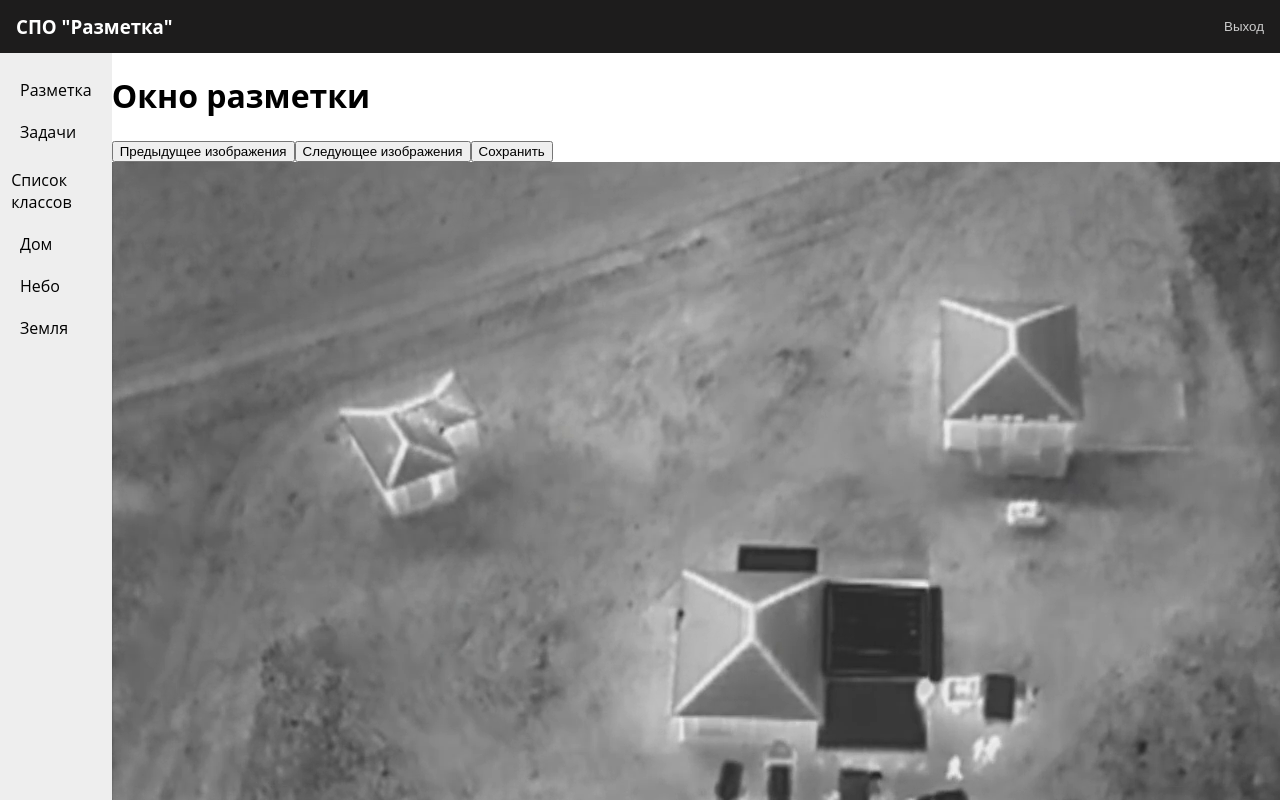
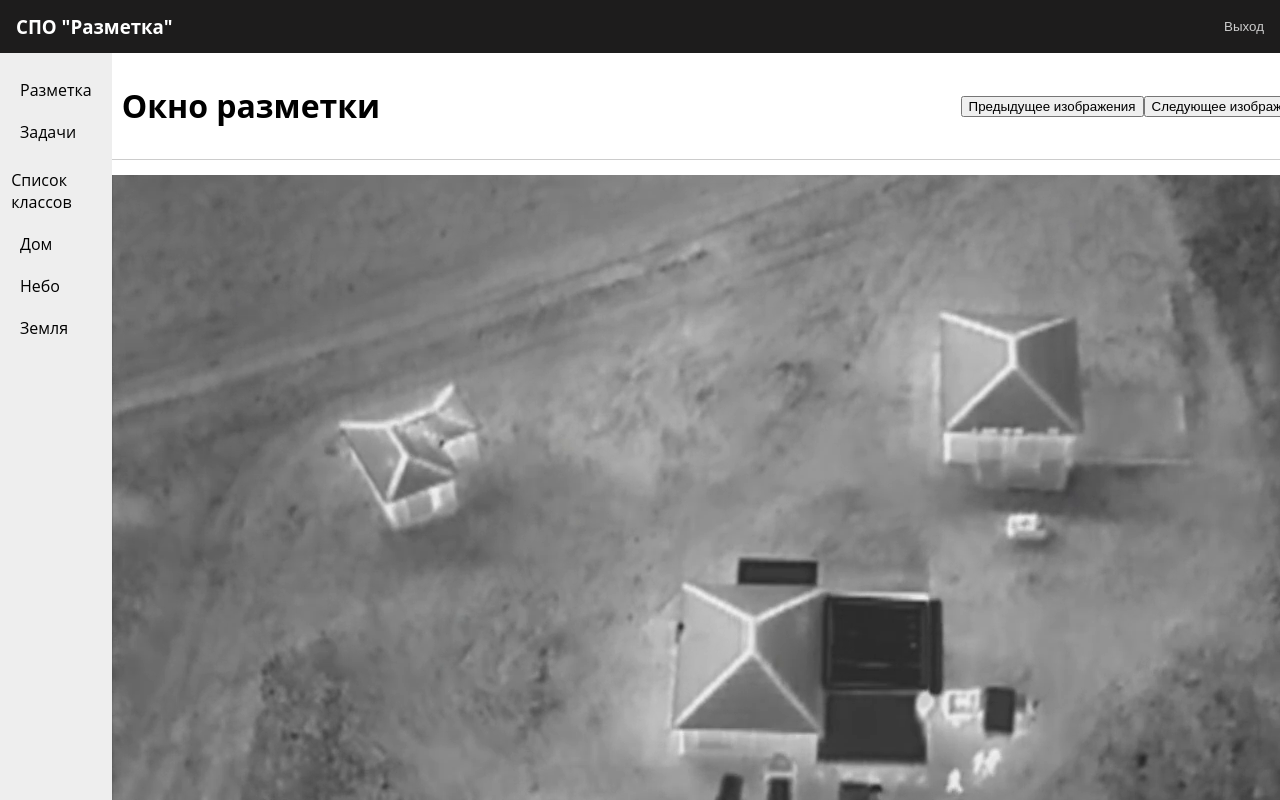
Before and after one commit to lensroman/react-crud, a React (Create React App) app: page / in a window 1280 px wide. Shown: the top 800 px of the page. Built offline with nearby package versions, Linux system fonts and the light colour scheme.

Commit message:
Markup container. Image without logic.

```diff
--- a/src/App.js
+++ b/src/App.js
@@ -10,7 +10,6 @@ const App = () => {
   return (
     <div className="App">
       <Layout>
-          <SidePanel />
           <Markup />
       </Layout>
     </div>
--- a/src/components/Canvas/Canvas.js
+++ b/src/components/Canvas/Canvas.js
@@ -1,13 +1,12 @@
 import React from "react";
-import Markup from "../../containers/Markup/Markup";
+
+import image from "../../assets/image.png";
 
 const Canvas = props => {
 
     return (
         <div>
-            <Markup>
-
-            </Markup>
+            <img src={image} alt="For markup" />
         </div>
     );
 };
--- /dev/null
+++ b/src/components/markupHeader/MarkupHeader.js
@@ -0,0 +1,21 @@
+import React from "react";
+
+import classes from './markupHeader.module.scss';
+
+const MarkupHeader = props => {
+
+    return (
+        <div className={classes.markupHeader}>
+            <div>
+                <h1>Окно разметки</h1>
+            </div>
+            <div>
+                <button>Предыдущее изображения</button>
+                <button>Следующее изображения</button>
+                <button>Сохранить</button>
+            </div>
+        </div>
+    )
+};
+
+export default MarkupHeader;
--- /dev/null
+++ b/src/components/markupHeader/markupHeader.module.scss
@@ -0,0 +1,9 @@
+.markupHeader {
+  width: 100%;
+  display: flex;
+  justify-content: space-between;
+  align-items: center;
+  border-bottom: 1px solid #ccc;
+  margin-bottom: 15px;
+  padding: 10px;
+}
--- a/src/containers/Markup/Markup.js
+++ b/src/containers/Markup/Markup.js
@@ -1,19 +1,14 @@
 import React from "react";
 
-import image from '../../assets/image.png';
+import MarkupHeader from "../../components/markupHeader/MarkupHeader";
+import Canvas from "../../components/Canvas/Canvas";
 
 const Markup = props => {
 
     return (
         <div>
-            <div>
-                <h1>Окно разметки</h1>
-                <button>Предыдущее изображения</button>
-                <button>Следующее изображения</button>
-                <button>Сохранить</button>
-            </div>
-
-            <img src={image} alt=""/>
+            <MarkupHeader />
+            <Canvas />
         </div>
     )
 };
--- a/src/hoc/Layout/Layout.js
+++ b/src/hoc/Layout/Layout.js
@@ -1,6 +1,7 @@
 import React, { Fragment } from "react";
 
 import classes from './Layout.module.scss';
+import SidePanel from "../../components/SidePanel/SidePanel";
 
 const Layout = props => {
 
@@ -10,9 +11,12 @@ const Layout = props => {
                 <h3>СПО "Разметка"</h3>
                 <button className={classes.exitButton}>Выход</button>
             </header>
-            <main>
-                {props.children}
-            </main>
+            <div className={classes.content}>
+                <SidePanel />
+                <main>
+                    {props.children}
+                </main>
+            </div>
             <footer className={classes.footer}>
                 <p>ГосНИИАС, Лаборатория 3070, 2021</p>
             </footer>
--- a/src/hoc/Layout/Layout.module.scss
+++ b/src/hoc/Layout/Layout.module.scss
@@ -23,6 +23,10 @@
   }
 }
 
-main {
+.content {
   display: flex;
 }
+
+main {
+  flex-grow: 1;
+}
```
